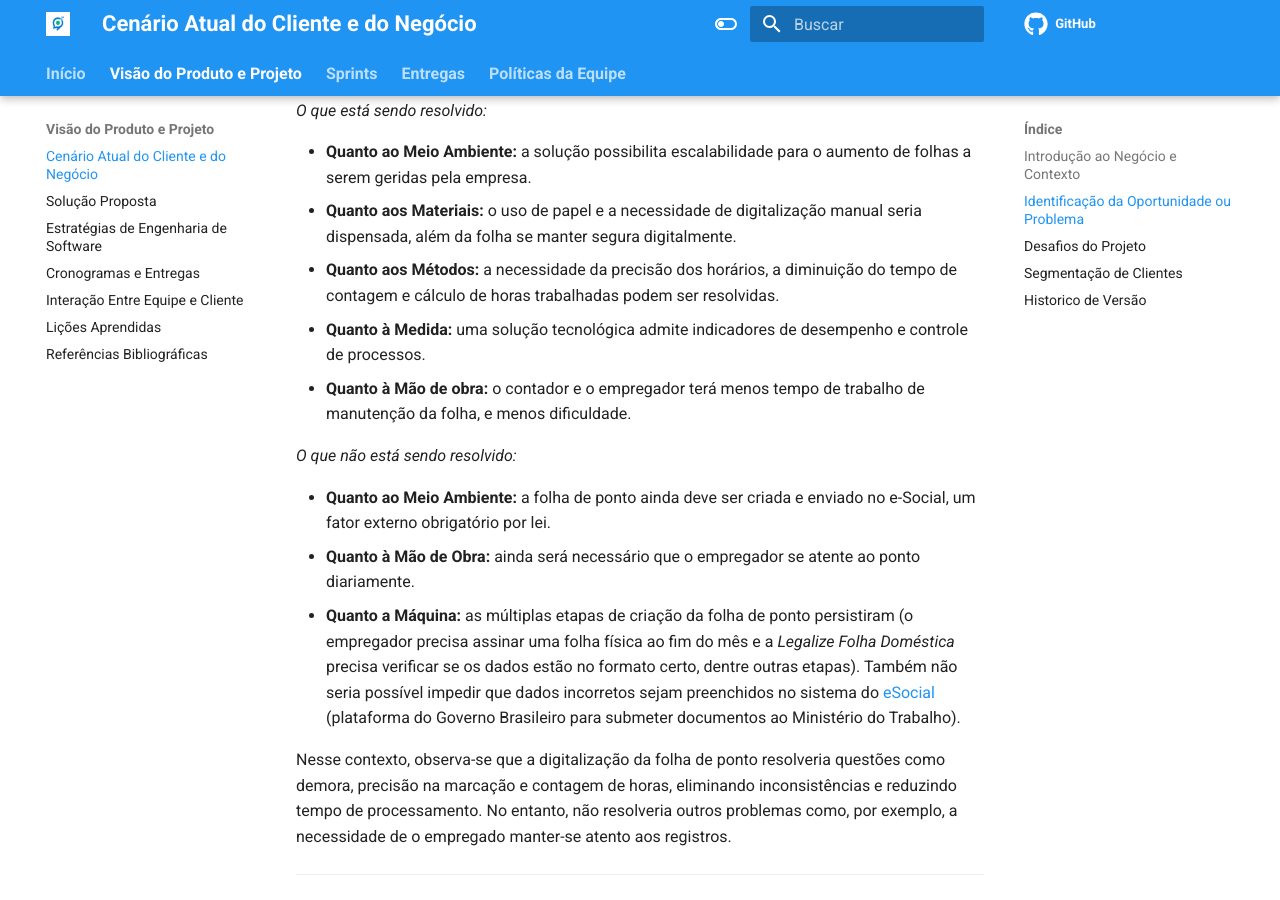
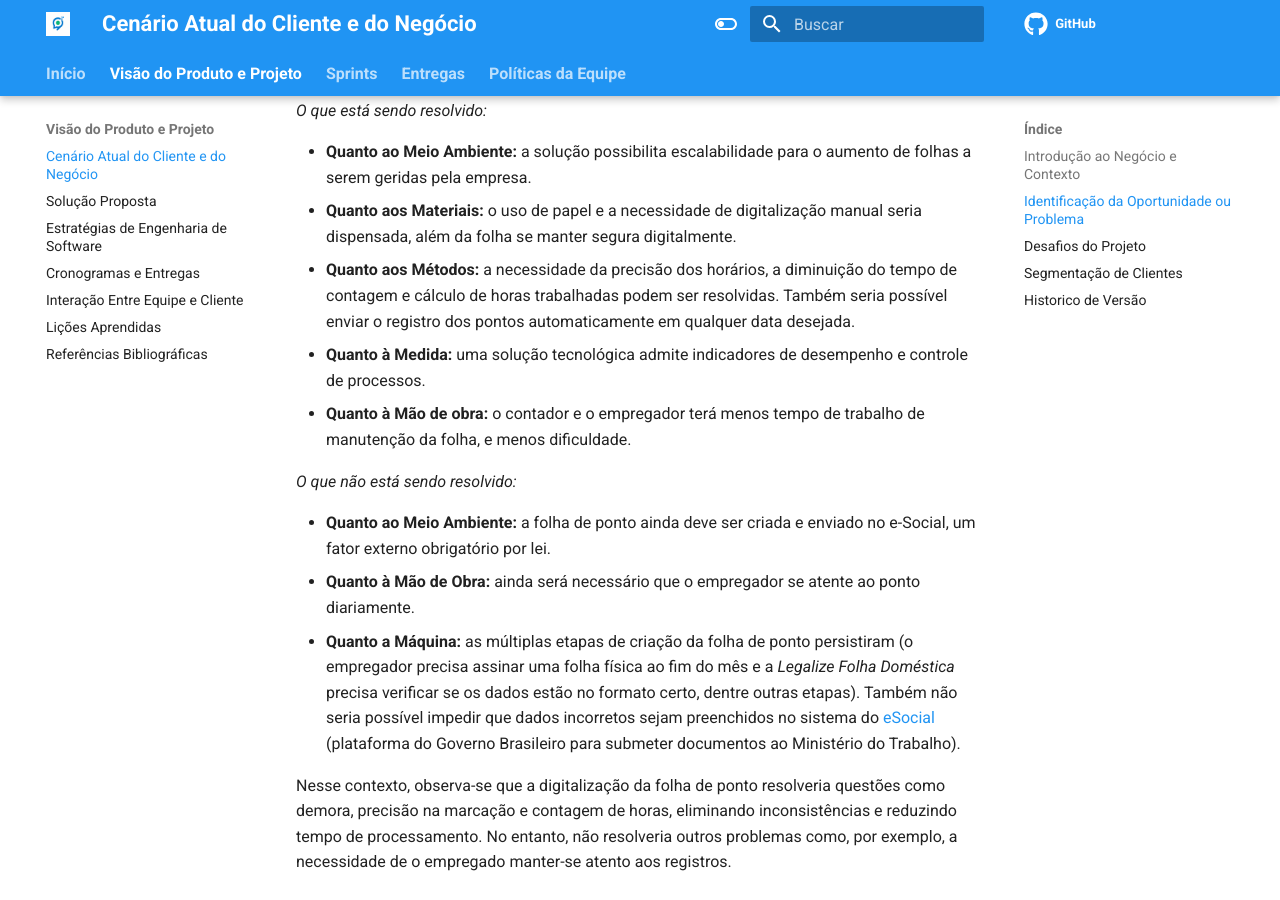
Before and after one commit to mdsreq-fga-unb/2025.1-T01-SeuPontoDigital, an MkDocs documentation site: the page built from docs/doc-visao/top1.md, in a window 1280 px wide and 900 px high, scrolled down 1597 px. Built offline with MkDocs 1.6.1 and Material for MkDocs 9.7.7, drawn with Linux system fonts in a browser that asks for light colours; comment, search, counter and statistics services are not loaded.

Commit message:
(docs): adicionando um tópico ao pontos resolvidos (1.2)

```diff
--- a/docs/doc-visao/top1.md
+++ b/docs/doc-visao/top1.md
@@ -22,7 +22,7 @@ A figura a seguir apresenta o Diagrama de Ishikawa sobre o problema enfretado pe
 
   - **Quanto ao Meio Ambiente:** a solução possibilita escalabilidade para o aumento de folhas a serem geridas pela empresa.
   - **Quanto aos Materiais:** o uso de papel e a necessidade de digitalização manual seria dispensada, além da folha se manter segura digitalmente.
-  - **Quanto aos Métodos:** a necessidade da precisão dos horários, a diminuição do tempo de contagem e cálculo de horas trabalhadas podem ser resolvidas.
+  - **Quanto aos Métodos:** a necessidade da precisão dos horários, a diminuição do tempo de contagem e cálculo de horas trabalhadas podem ser resolvidas. Também seria possível enviar o registro dos pontos automaticamente em qualquer data desejada.
   - **Quanto à Medida:** uma solução tecnológica admite indicadores de desempenho e controle de processos.
   - **Quanto à Mão de obra:** o contador e o empregador terá menos tempo de trabalho de manutenção da folha, e menos dificuldade.
 
```
